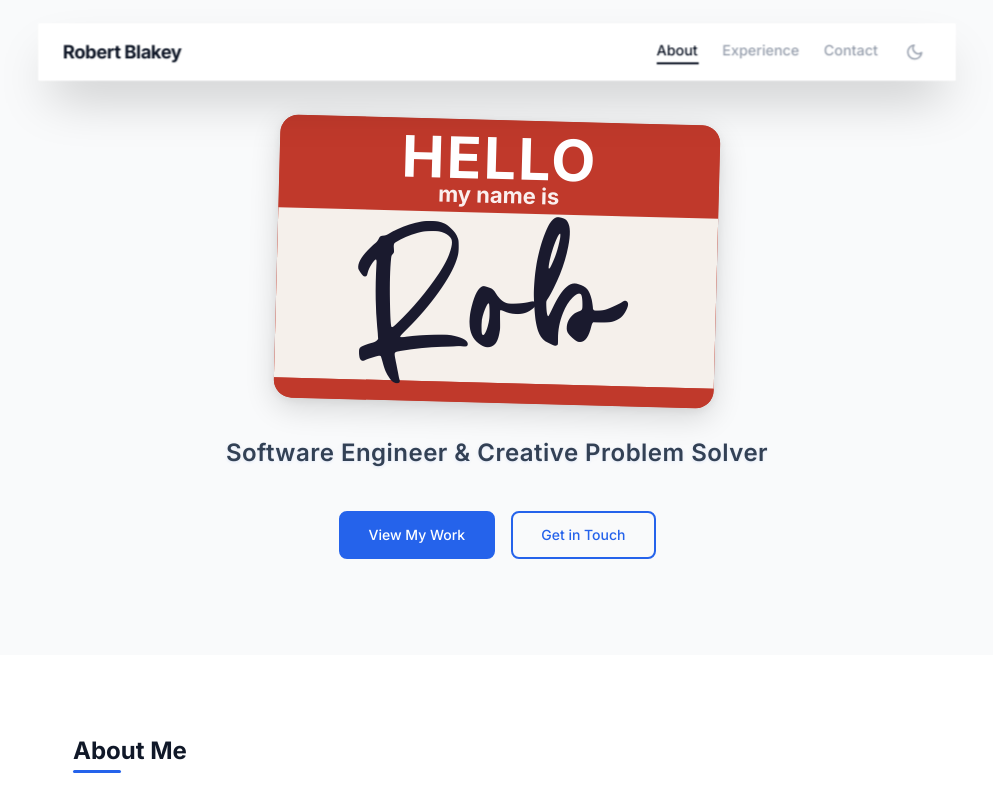
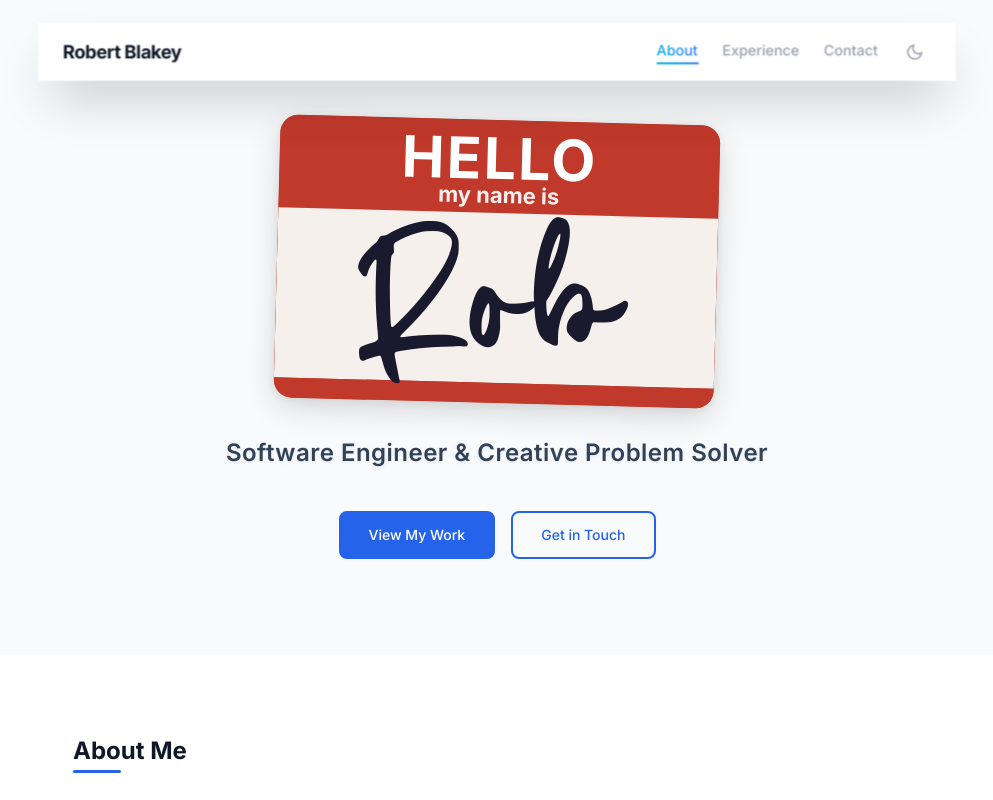
Before and after one commit to andimrob/andimrob.github.io, a React (Vite) app: page / in a window 1280 px wide. Shown: the top 800 px of the page, without its empty margins (143-1136 px from the left). Built offline with nearby package versions, Linux system fonts and the light colour scheme.

Commit message:
feat: gradient backlit navbbar section labels

```diff
--- a/src/components/Header.tsx
+++ b/src/components/Header.tsx
@@ -405,7 +405,7 @@ function Header() {
                     onClick={(e) => e.stopPropagation()}
                     className={`pb-1 text-sm font-medium transition-colors ${
                       active === s.id
-                        ? "text-gray-900 dark:text-white"
+                        ? "nav-active-gradient"
                         : "text-gray-400 hover:text-gray-600 dark:text-gray-500 dark:hover:text-gray-300"
                     }`}
                   >
@@ -414,7 +414,7 @@ function Header() {
                 ))}
                 <span
                   ref={underlineRef}
-                  className="absolute bottom-0 h-[2px] bg-gray-900 transition-all duration-300 ease-[cubic-bezier(0.23,1,0.32,1)] dark:bg-white"
+                  className="absolute bottom-0 h-[2px] nav-active-underline transition-all duration-300 ease-[cubic-bezier(0.23,1,0.32,1)]"
                 />
               </div>
 
@@ -447,9 +447,9 @@ function Header() {
                         opacity: isActive ? 1 : 0,
                       }}
                     >
-                      <span className="relative pb-1">
+                      <span className={`relative pb-1 ${isActive ? "nav-active-gradient" : ""}`}>
                         {s.label}
-                        <span className="absolute bottom-0 left-0 h-[2px] w-full bg-gray-900 dark:bg-white" />
+                        <span className="absolute bottom-0 left-0 h-[2px] w-full nav-active-underline" />
                       </span>
                     </span>
                   );
--- a/src/index.css
+++ b/src/index.css
@@ -367,6 +367,28 @@
   }
 }
 
+/* ---- Nav Active Gradient Text ---- */
+
+.nav-active-gradient {
+  background: linear-gradient(135deg, #06b6d4, #0ea5e9, #3b82f6, #ec4899, #f43f5e);
+  background-size: 200% 200%;
+  -webkit-background-clip: text;
+  -webkit-text-fill-color: transparent;
+  background-clip: text;
+  animation: nav-gradient-shift 3s ease infinite;
+}
+
+@keyframes nav-gradient-shift {
+  0%, 100% { background-position: 0% 50%; }
+  50% { background-position: 100% 50%; }
+}
+
+.nav-active-underline {
+  background: linear-gradient(90deg, #06b6d4, #0ea5e9, #3b82f6, #ec4899, #f43f5e);
+  background-size: 200% 200%;
+  animation: nav-gradient-shift 3s ease infinite;
+}
+
 /* ---- Typewriter Cursor ---- */
 
 @keyframes blink-caret {
```
